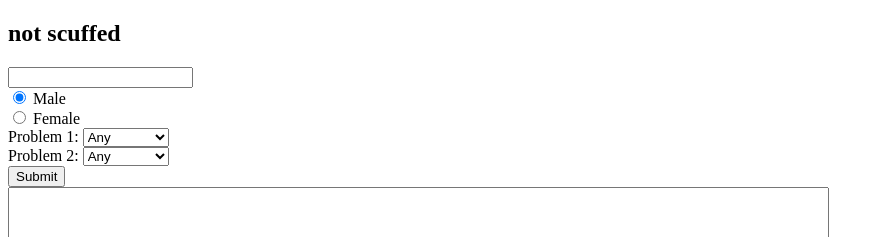
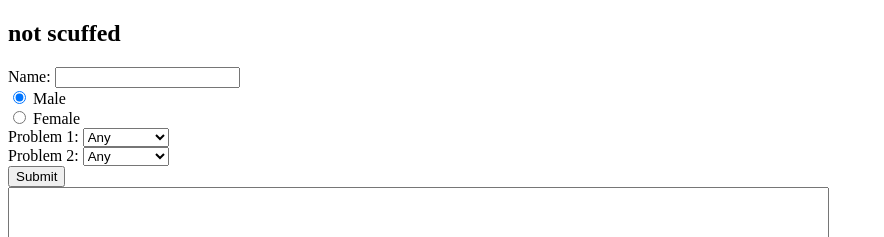
Before and after one commit to jaasonw/paragraph-generator, a website: page index.html in a window 1280 px wide. Shown: the top 237 px of the page, without its empty margins (0-884 px from the left). Drawn offline with nearby package versions, Linux system fonts and the light colour scheme.

Commit message:
name label

```diff
--- a/index.html
+++ b/index.html
@@ -39,6 +39,7 @@
     <h2>not scuffed</h2>
 
     <form id = "form">
+        Name:
         <input type="text" name="name" value="">
         <br>
         <input type="radio" name="gender" value="male" checked> Male<br>
```
